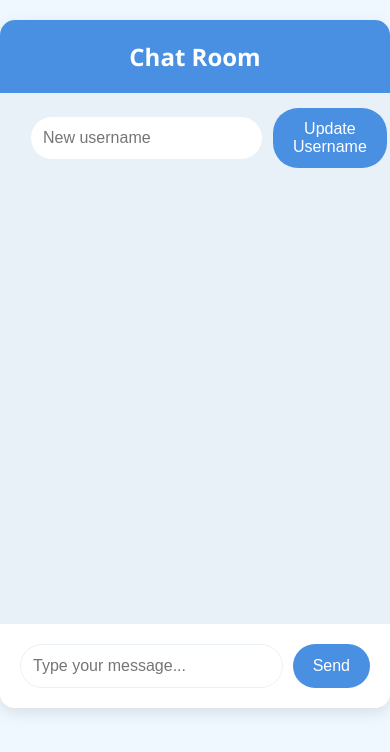
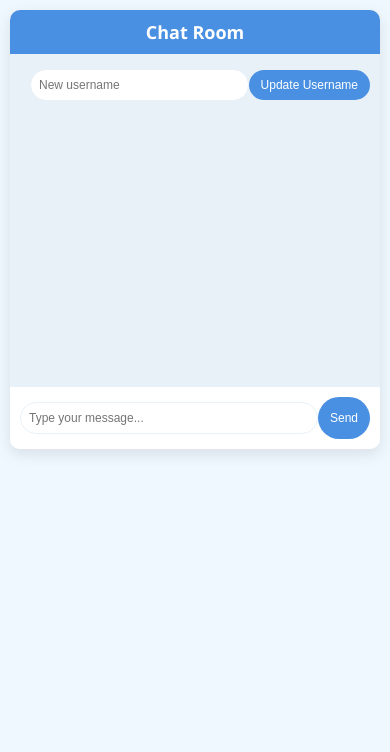
Before and after one commit to King05081/Chat-Room, a Flask app: page / in a window 390 px wide. Shown: the top 752 px of the page. Run offline with Flask 3, Linux system fonts and the light colour scheme; some libraries are stand-ins or nearby versions.

Commit message:
Update index.html
mobile fixes

```diff
--- a/templates/index.html
+++ b/templates/index.html
@@ -158,6 +158,96 @@
 				margin-right: 0;
 				margin-left: 10px;
 			}
+
+			/* Media Queries for Mobile Responsiveness */
+			@media screen and (max-width: 768px) {
+				.chat-container {
+					margin: 10px;
+					border-radius: 10px;
+				}
+
+				.chat-header {
+					font-size: 20px;
+					padding: 15px;
+				}
+
+				.chat-messages {
+					padding: 10px;
+					height: 300px;
+				}
+
+				.message-content {
+					font-size: 14px;
+					padding: 10px;
+				}
+
+				.message-username {
+					font-size: 12px;
+				}
+
+				.message img {
+					width: 30px;
+					height: 30px;
+				}
+
+				.chat-input,
+				.username-container {
+					flex-wrap: wrap;
+					padding: 10px;
+				}
+
+				#message-input,
+				#username-input {
+					font-size: 14px;
+					padding: 8px;
+					margin: 5px 0;
+				}
+
+				#send-button,
+				#update-username-button {
+					padding: 10px 15px;
+					font-size: 14px;
+				}
+
+				.system-message {
+					font-size: 12px;
+				}
+			}
+
+			@media screen and (max-width: 480px) {
+				.chat-header {
+					font-size: 18px;
+					padding: 10px;
+				}
+
+				.chat-messages {
+					height: 250px;
+				}
+
+				.message-content {
+					font-size: 12px;
+					padding: 8px;
+				}
+
+				.message-username {
+					font-size: 10px;
+				}
+
+				#message-input,
+				#username-input {
+					font-size: 12px;
+				}
+
+				#send-button,
+				#update-username-button {
+					padding: 8px 12px;
+					font-size: 12px;
+				}
+
+				.message img {
+					display: none;
+				}
+			}
 		</style>
 	</head>
 	<body>
@@ -176,6 +266,7 @@
 		</div>
 
 		<script>
+			// The JavaScript code remains unchanged as it doesn't need adjustments for responsiveness
 			const socket = io();
 			const chatMessages = document.getElementById("chat-messages");
 			const messageInput = document.getElementById("message-input");
```
